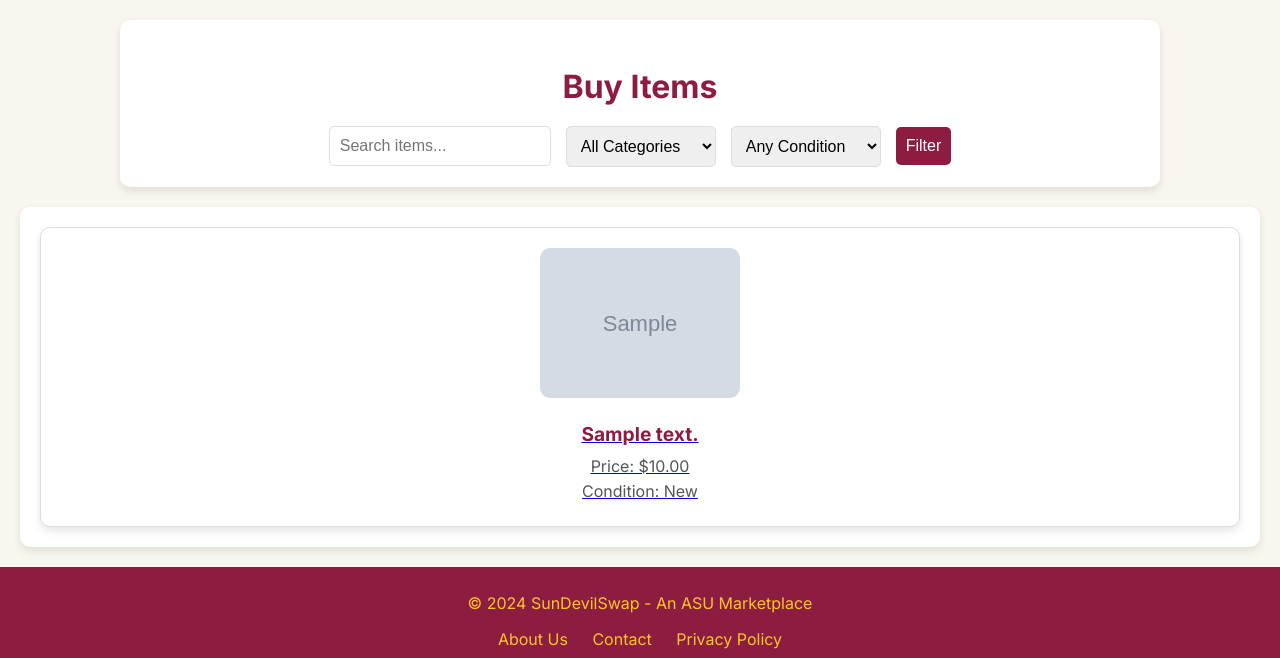
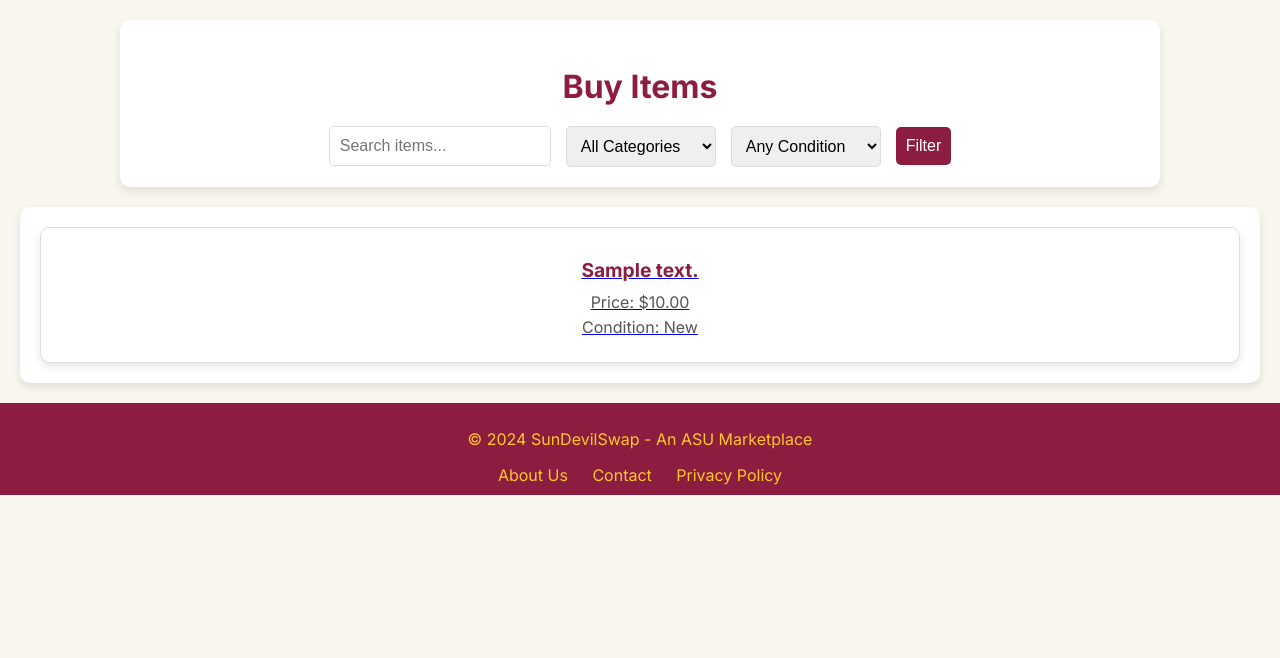
Before and after one commit to is-j/SunDevilSwap, a Django app: template mainApp/templates/bsPage/buy_now.html in a window 1280 px wide. Shown: the part 49-707 px from the top of the page. Run offline with Django 5.2, Linux system fonts and the light colour scheme; the template is opened without the code that fills it: values that come from a table or form of the project are taken from there, others are empty; tables that the repository leaves empty hold one stand-in row (values such as "Sample post"); grey boxes marked "Sample" are stand-in pictures.

Commit message:
fixed image detail buyer screen

```diff
--- a/mainApp/templates/bsPage/buy_now.html
+++ b/mainApp/templates/bsPage/buy_now.html
@@ -50,7 +50,7 @@
             {% for item in items %}
             <div class="item-card">
                 <a href="{% url 'item_detail' item.itemID %}">
-                    <img src="{{ item.image }}" alt="{{ item.description }}" class="item-image">
+                    <!-- <img src="{{ item.image }}" alt="{{ item.description }}" class="item-image"> -->
                     <h3>{{ item.description }}</h3>
                     <p>Price: ${{ item.price }}</p>
                     <p>Condition: {{ item.condition }}</p>
```
